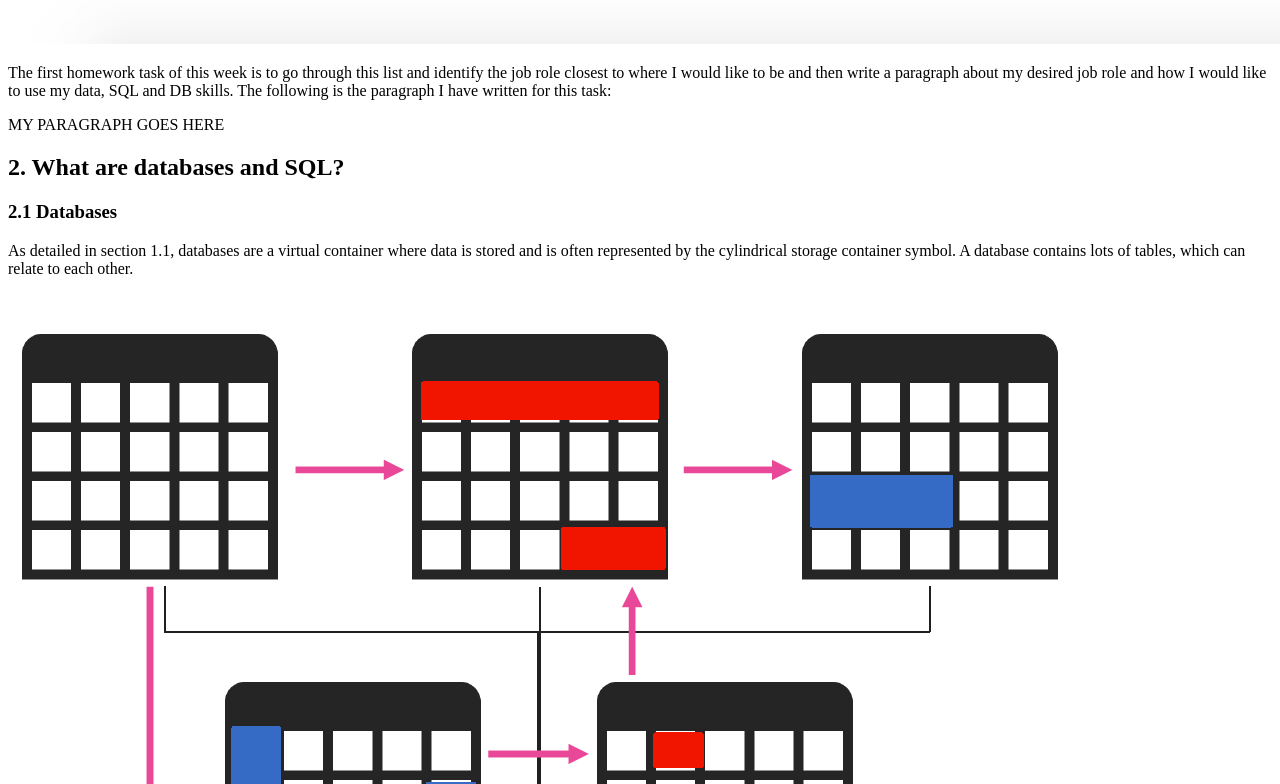
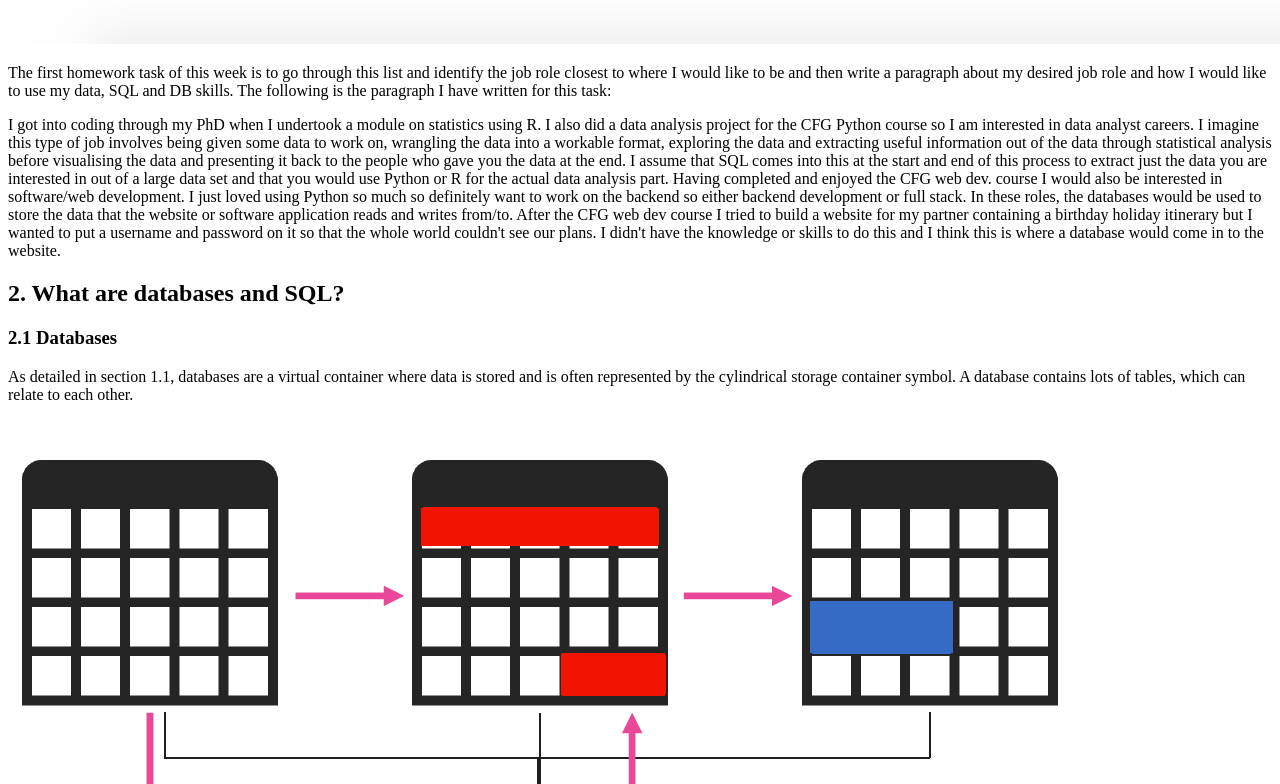
Before and after one commit to robynfsj/cfg-python-cheatsheet, a plain HTML site: page sql/sql-w1.html in a window 1280 px wide. Shown: the part 4176-4960 px from the top of the page. Drawn offline with Linux system fonts and the light colour scheme.

Commit message:
Update sql-w1.html
Add homework paragraph about careers using data and SQL.

Add indentations to code sections to make it easier to read.

```diff
--- a/sql/sql-w1.html
+++ b/sql/sql-w1.html
@@ -85,7 +85,25 @@
     skills. The following is the paragraph I have written for this task:
   </p>
   <p>
-    MY PARAGRAPH GOES HERE
+    I got into coding through my PhD when I undertook a module on statistics
+    using R. I also did a data analysis project for the CFG Python course so I
+    am interested in data analyst careers. I imagine this type of job involves
+    being given some data to work on, wrangling the data into a workable format,
+    exploring the data and extracting useful information out of the data through
+    statistical analysis before visualising the data and presenting it back to
+    the people who gave you the data at the end. I assume that SQL comes into
+    this at the start and end of this process to extract just the data you are
+    interested in out of a large data set and that you would use Python or R for
+    the actual data analysis part. Having completed and enjoyed the CFG web dev.
+    course I would also be interested in software/web development. I just loved
+    using Python so much so definitely want to work on the backend so either
+    backend development or full stack. In these roles, the databases would be
+    used to store the data that the website or software application reads and
+    writes from/to. After the CFG web dev course I tried to build a website for
+    my partner containing a birthday holiday itinerary but I wanted to put a
+    username and password on it so that the whole world couldn't see our plans.
+    I didn't have the knowledge or skills to do this and I think this is where a
+    database would come in to the website.
   </p>
 
 
@@ -244,10 +262,10 @@
   <p>Here is an example of this query in action:</p>
   <code>
     SELECT<br>
-    column1,<br>
-    column2<br>
+    &nbsp;&nbsp;&nbsp;&nbsp;column1,<br>
+    &nbsp;&nbsp;&nbsp;&nbsp;column2<br>
     FROM<br>
-    table1;
+    &nbsp;&nbsp;&nbsp;&nbsp;table1;
   </code>
 
   <h3>4.2 Qualify the column name with a table name</h3>
@@ -263,10 +281,10 @@
   </p>
   <code>
     SELECT<br>
-    table1.column1,<br>
-    table1.column2<br>
+    &nbsp;&nbsp;&nbsp;&nbsp;table1.column1,<br>
+    &nbsp;&nbsp;&nbsp;&nbsp;table1.column2<br>
     FROM<br>
-    table1;
+    &nbsp;&nbsp;&nbsp;&nbsp;table1;
   </code>
 
   <h3>4.3 Using aliases</h3>
@@ -283,10 +301,10 @@
   </p>
   <code>
     SELECT<br>
-    t1.column1 AS c1,<br>
-    t1.column2 AS c2<br>
+    &nbsp;&nbsp;&nbsp;&nbsp;t1.column1 AS c1,<br>
+    &nbsp;&nbsp;&nbsp;&nbsp;t1.column2 AS c2<br>
     FROM<br>
-    table1 AS t1;
+    &nbsp;&nbsp;&nbsp;&nbsp;table1 AS t1;
   </code>
 
   <h3>4.4 The wildcard</h3>
@@ -297,8 +315,7 @@
     to save for future use. The following shows how you would use it in a query:
   </p>
   <code>
-    SELECT *<br>
-    FROM table1
+    SELECT * FROM table1;
   </code>
 
 
@@ -326,10 +343,11 @@
     used to create a table:
   </p>
   <code>
-    CREATE TABLE table_name<br>
-    (column1 DATA TYPE,<br>
-    column2 DATA TYPE,<br>
-    column3 DATA TYPE);
+    CREATE TABLE table_name(<br>
+    &nbsp;&nbsp;&nbsp;&nbsp;column1 DATA TYPE,<br>
+    &nbsp;&nbsp;&nbsp;&nbsp;column2 DATA TYPE,<br>
+    &nbsp;&nbsp;&nbsp;&nbsp;column3 DATA TYPE<br>
+    );
   </code>
 
   <h3>5.3 Null values</h3>
@@ -344,10 +362,11 @@
     entry for the first column, an error would be returned.
   </p>
   <code>
-    CREATE TABLE table_name<br>
-    (column1 DATA TYPE NOT NULL,<br>
-    column2 DATA TYPE,<br>
-    column3 DATA TYPE);
+    CREATE TABLE table_name(<br>
+    &nbsp;&nbsp;&nbsp;&nbsp;column1 DATA TYPE NOT NULL,<br>
+    &nbsp;&nbsp;&nbsp;&nbsp;column2 DATA TYPE,<br>
+    &nbsp;&nbsp;&nbsp;&nbsp;column3 DATA TYPE<br>
+    );
   </code>
 
   <h3>5.4 Populating tables</h3>
@@ -382,9 +401,9 @@
     <br>
     -- Create  table to contain details of the sweet products.<br>
     CREATE TABLE sweet(<br>
-    id INT NOT NULL,<br>
-    item_name VARCHAR(50) NOT NULL,<br>
-    price FLOAT(2) NOT NULL<br>
+    &nbsp;&nbsp;&nbsp;&nbsp;id INT NOT NULL,<br>
+    &nbsp;&nbsp;&nbsp;&nbsp;item_name VARCHAR(50) NOT NULL,<br>
+    &nbsp;&nbsp;&nbsp;&nbsp;price FLOAT(2) NOT NULL<br>
     );<br>
     <br>
     -- Populate the sweet table.<br>
@@ -400,10 +419,10 @@
     <br>
     -- Create a table for the savoury products.<br>
     CREATE TABLE savoury(<br>
-    id INT NOT NULL,<br>
-    item_name VARCHAR(50) NOT NULL,<br>
-    price FLOAT(2),<br>
-    main_ingredient VARCHAR(50)<br>
+    &nbsp;&nbsp;&nbsp;&nbsp;id INT NOT NULL,<br>
+    &nbsp;&nbsp;&nbsp;&nbsp;item_name VARCHAR(50) NOT NULL,<br>
+    &nbsp;&nbsp;&nbsp;&nbsp;price FLOAT(2),<br>
+    &nbsp;&nbsp;&nbsp;&nbsp;main_ingredient VARCHAR(50)<br>
     );<br>
     <br>
     -- Populate the savoury table.<br>
```
